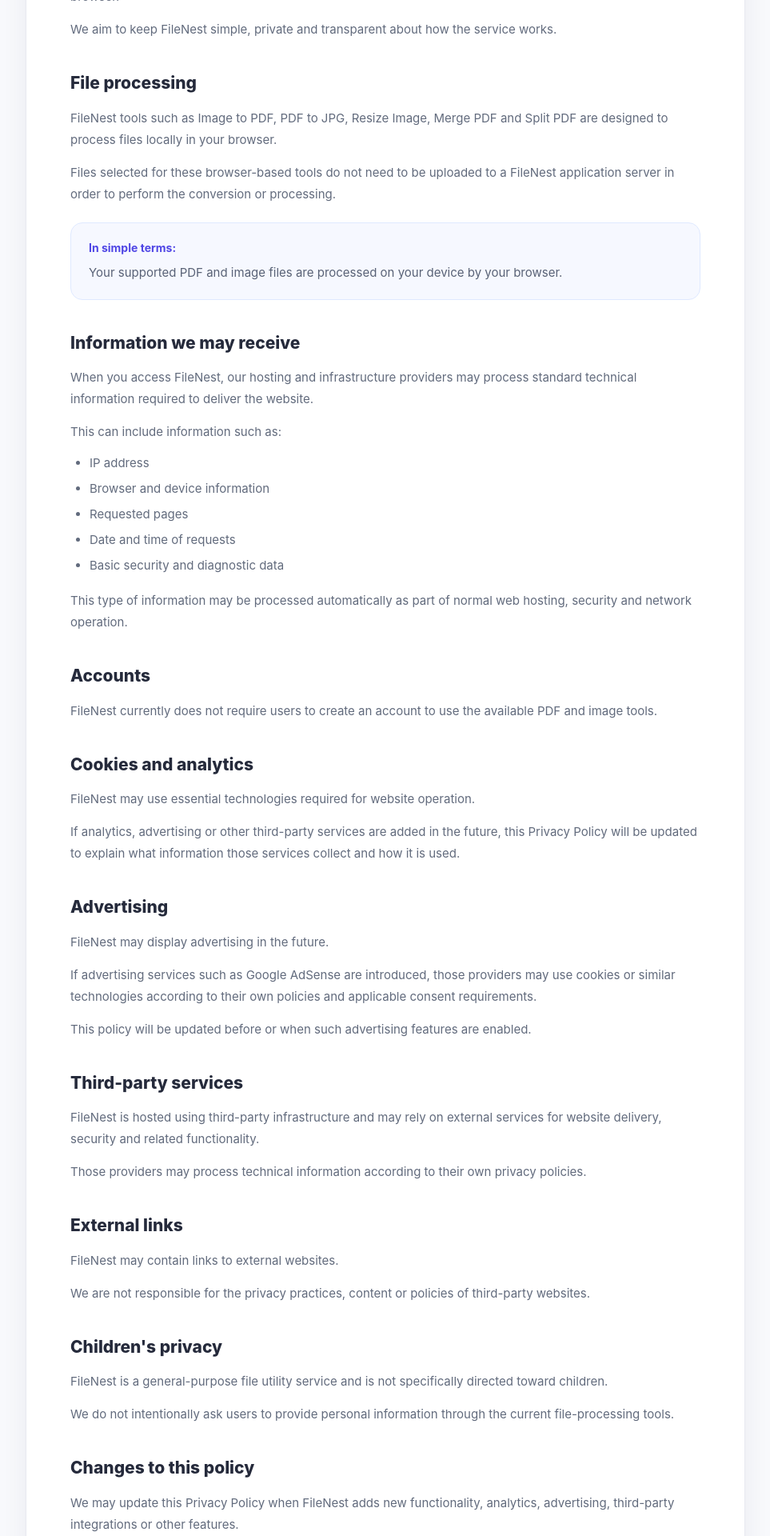
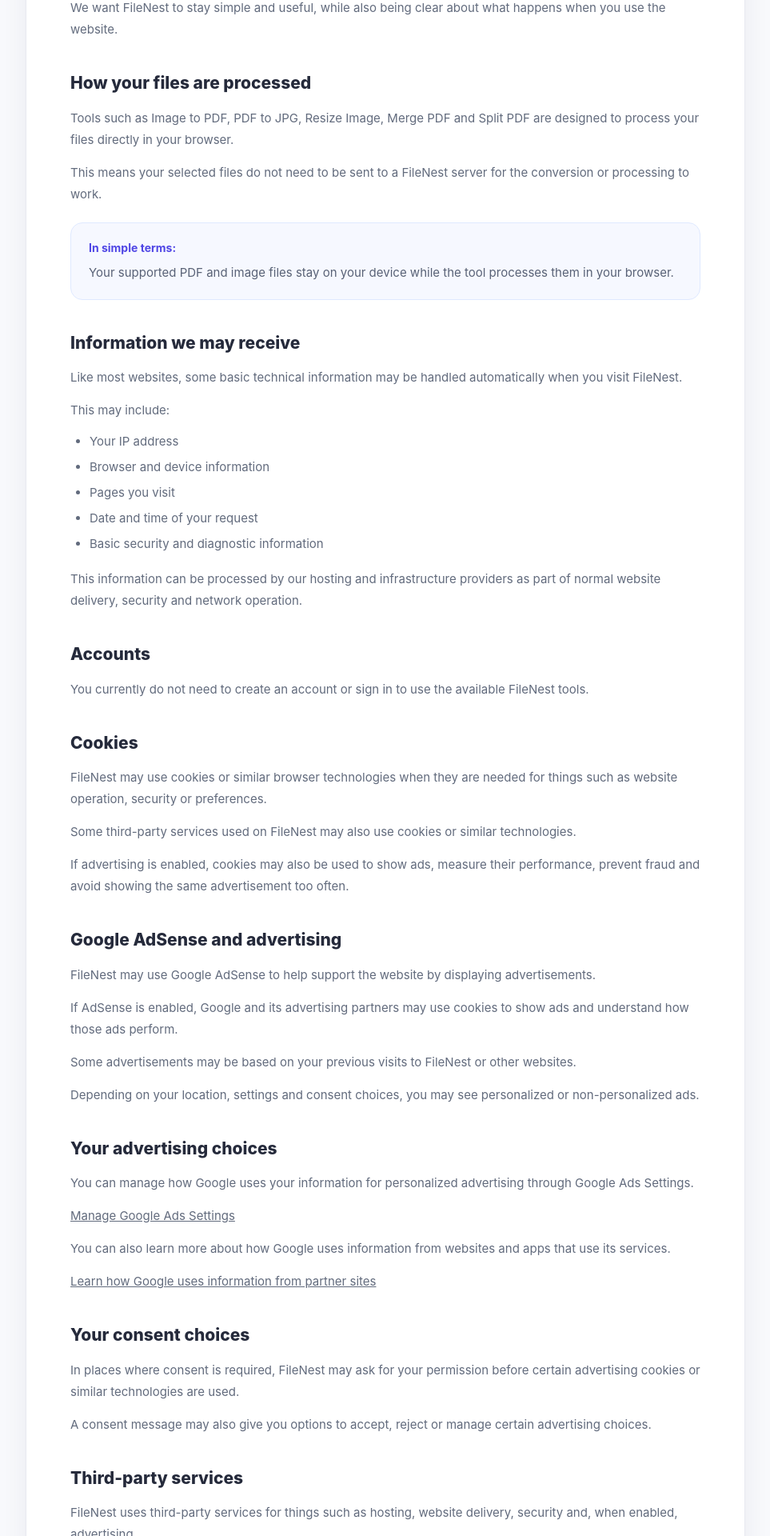
Before and after one commit to Deepakjosi99/FileNest, a React (Vite) app in the folder frontend/: page /privacy in a window 1280 px wide. Shown: the part 480-2400 px from the top of the page at 80% size, without its empty margins (158-1121 px from the left). Built offline with nearby package versions, Linux system fonts and the light colour scheme.

Commit message:
privacy polcy updated

```diff
--- a/frontend/src/pages/ContactPage.jsx
+++ b/frontend/src/pages/ContactPage.jsx
@@ -10,7 +10,7 @@
      * you want FileNest users to contact.
      */
     const contactEmail =
-        "writedjo@gmail.com";
+        "filenest.tools@gmail.com";
 
 
     const openEmail =
--- a/frontend/src/pages/PrivacyPage.jsx
+++ b/frontend/src/pages/PrivacyPage.jsx
@@ -20,7 +20,7 @@
                     </h1>
 
                     <p>
-                        Last updated: September 28, 2026
+                        Last updated: September 30, 2026
                     </p>
 
                 </div>
@@ -33,14 +33,15 @@
                     </h2>
 
                     <p>
-                        FileNest provides free online PDF and
-                        image tools designed to process supported
-                        files directly inside your web browser.
+                        FileNest provides free PDF and image
+                        tools that are built to work directly
+                        in your browser.
                     </p>
 
                     <p>
-                        We aim to keep FileNest simple, private
-                        and transparent about how the service works.
+                        We want FileNest to stay simple and
+                        useful, while also being clear about
+                        what happens when you use the website.
                     </p>
 
                 </section>
@@ -49,21 +50,20 @@
                 <section className="legal-section">
 
                     <h2>
-                        File processing
+                        How your files are processed
                     </h2>
 
                     <p>
-                        FileNest tools such as Image to PDF,
+                        Tools such as Image to PDF,
                         PDF to JPG, Resize Image, Merge PDF
                         and Split PDF are designed to process
-                        files locally in your browser.
+                        your files directly in your browser.
                     </p>
 
                     <p>
-                        Files selected for these browser-based
-                        tools do not need to be uploaded to a
-                        FileNest application server in order
-                        to perform the conversion or processing.
+                        This means your selected files do not
+                        need to be sent to a FileNest server
+                        for the conversion or processing to work.
                     </p>
 
                     <div className="legal-highlight">
@@ -74,8 +74,8 @@
 
                         <p>
                             Your supported PDF and image files
-                            are processed on your device by
-                            your browser.
+                            stay on your device while the tool
+                            processes them in your browser.
                         </p>
 
                     </div>
@@ -90,20 +90,19 @@
                     </h2>
 
                     <p>
-                        When you access FileNest, our hosting
-                        and infrastructure providers may process
-                        standard technical information required
-                        to deliver the website.
+                        Like most websites, some basic technical
+                        information may be handled automatically
+                        when you visit FileNest.
                     </p>
 
                     <p>
-                        This can include information such as:
+                        This may include:
                     </p>
 
                     <ul>
 
                         <li>
-                            IP address
+                            Your IP address
                         </li>
 
                         <li>
@@ -111,22 +110,23 @@
                         </li>
 
                         <li>
-                            Requested pages
+                            Pages you visit
                         </li>
 
                         <li>
-                            Date and time of requests
+                            Date and time of your request
                         </li>
 
                         <li>
-                            Basic security and diagnostic data
+                            Basic security and diagnostic information
                         </li>
 
                     </ul>
 
                     <p>
-                        This type of information may be processed
-                        automatically as part of normal web hosting,
+                        This information can be processed by
+                        our hosting and infrastructure providers
+                        as part of normal website delivery,
                         security and network operation.
                     </p>
 
@@ -140,9 +140,9 @@
                     </h2>
 
                     <p>
-                        FileNest currently does not require users
-                        to create an account to use the available
-                        PDF and image tools.
+                        You currently do not need to create
+                        an account or sign in to use the
+                        available FileNest tools.
                     </p>
 
                 </section>
@@ -151,20 +151,28 @@
                 <section className="legal-section">
 
                     <h2>
-                        Cookies and analytics
+                        Cookies
                     </h2>
 
                     <p>
-                        FileNest may use essential technologies
-                        required for website operation.
+                        FileNest may use cookies or similar
+                        browser technologies when they are
+                        needed for things such as website
+                        operation, security or preferences.
                     </p>
 
                     <p>
-                        If analytics, advertising or other
-                        third-party services are added in the
-                        future, this Privacy Policy will be
-                        updated to explain what information
-                        those services collect and how it is used.
+                        Some third-party services used on
+                        FileNest may also use cookies or
+                        similar technologies.
+                    </p>
+
+                    <p>
+                        If advertising is enabled, cookies
+                        may also be used to show ads,
+                        measure their performance, prevent
+                        fraud and avoid showing the same
+                        advertisement too often.
                     </p>
 
                 </section>
@@ -173,25 +181,96 @@
                 <section className="legal-section">
 
                     <h2>
-                        Advertising
+                        Google AdSense and advertising
                     </h2>
 
                     <p>
-                        FileNest may display advertising in the
-                        future.
+                        FileNest may use Google AdSense to
+                        help support the website by displaying
+                        advertisements.
                     </p>
 
                     <p>
-                        If advertising services such as Google
-                        AdSense are introduced, those providers
-                        may use cookies or similar technologies
-                        according to their own policies and
-                        applicable consent requirements.
+                        If AdSense is enabled, Google and its
+                        advertising partners may use cookies
+                        to show ads and understand how those
+                        ads perform.
                     </p>
 
                     <p>
-                        This policy will be updated before or
-                        when such advertising features are enabled.
+                        Some advertisements may be based on
+                        your previous visits to FileNest or
+                        other websites.
+                    </p>
+
+                    <p>
+                        Depending on your location, settings
+                        and consent choices, you may see
+                        personalized or non-personalized ads.
+                    </p>
+
+                </section>
+
+
+                <section className="legal-section">
+
+                    <h2>
+                        Your advertising choices
+                    </h2>
+
+                    <p>
+                        You can manage how Google uses your
+                        information for personalized advertising
+                        through Google Ads Settings.
+                    </p>
+
+                    <p>
+                        <a
+                            href="https://adssettings.google.com/"
+                            target="_blank"
+                            rel="noopener noreferrer"
+                        >
+                            Manage Google Ads Settings
+                        </a>
+                    </p>
+
+                    <p>
+                        You can also learn more about how
+                        Google uses information from websites
+                        and apps that use its services.
+                    </p>
+
+                    <p>
+                        <a
+                            href="https://policies.google.com/technologies/partner-sites"
+                            target="_blank"
+                            rel="noopener noreferrer"
+                        >
+                            Learn how Google uses information
+                            from partner sites
+                        </a>
+                    </p>
+
+                </section>
+
+
+                <section className="legal-section">
+
+                    <h2>
+                        Your consent choices
+                    </h2>
+
+                    <p>
+                        In places where consent is required,
+                        FileNest may ask for your permission
+                        before certain advertising cookies
+                        or similar technologies are used.
+                    </p>
+
+                    <p>
+                        A consent message may also give you
+                        options to accept, reject or manage
+                        certain advertising choices.
                     </p>
 
                 </section>
@@ -204,16 +283,16 @@
                     </h2>
 
                     <p>
-                        FileNest is hosted using third-party
-                        infrastructure and may rely on external
-                        services for website delivery, security
-                        and related functionality.
+                        FileNest uses third-party services
+                        for things such as hosting, website
+                        delivery, security and, when enabled,
+                        advertising.
                     </p>
 
                     <p>
-                        Those providers may process technical
-                        information according to their own
-                        privacy policies.
+                        These providers may process basic
+                        technical information according to
+                        their own privacy policies.
                     </p>
 
                 </section>
@@ -226,14 +305,15 @@
                     </h2>
 
                     <p>
-                        FileNest may contain links to external
-                        websites.
+                        FileNest may sometimes include links
+                        to other websites.
                     </p>
 
                     <p>
-                        We are not responsible for the privacy
-                        practices, content or policies of
-                        third-party websites.
+                        Once you leave FileNest, the privacy
+                        practices and content of those websites
+                        are controlled by their respective
+                        owners.
                     </p>
 
                 </section>
@@ -246,15 +326,15 @@
                     </h2>
 
                     <p>
-                        FileNest is a general-purpose file utility
-                        service and is not specifically directed
-                        toward children.
+                        FileNest is a general-purpose file
+                        utility website and is not specifically
+                        created for children.
                     </p>
 
                     <p>
-                        We do not intentionally ask users to
-                        provide personal information through
-                        the current file-processing tools.
+                        Our current file tools do not ask users
+                        to provide personal information in order
+                        to process their PDF or image files.
                     </p>
 
                 </section>
@@ -267,15 +347,15 @@
                     </h2>
 
                     <p>
-                        We may update this Privacy Policy when
-                        FileNest adds new functionality,
-                        analytics, advertising, third-party
-                        integrations or other features.
+                        FileNest may update this Privacy Policy
+                        when we add new tools, advertising,
+                        analytics or other services.
                     </p>
 
                     <p>
-                        The latest version will be available
-                        on this page with the updated date.
+                        When we make changes, the latest version
+                        will be published on this page and the
+                        date at the top will be updated.
                     </p>
 
                 </section>
@@ -284,13 +364,13 @@
                 <section className="legal-section">
 
                     <h2>
-                        Contact
+                        Contact us
                     </h2>
 
                     <p>
-                        If you have questions regarding this
-                        Privacy Policy, you can contact FileNest
-                        through the Contact page.
+                        If you have a question about this
+                        Privacy Policy, you can reach us
+                        through the FileNest Contact page.
                     </p>
 
                 </section>
```
